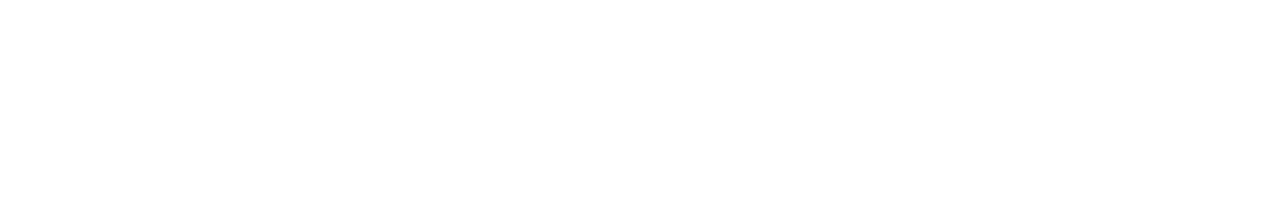
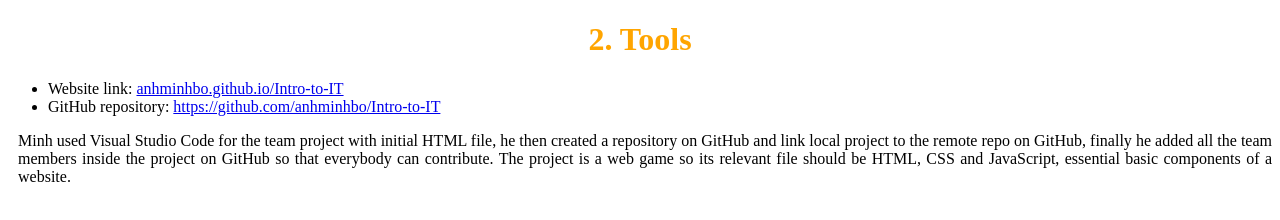
Before and after one commit to anhminhbo/Intro-to-IT, a plain HTML site: page html/asm-section/tools.html in a window 1280 px wide. Drawn offline with Linux system fonts and the light colour scheme.

Commit message:
update tools section and links in homepage

```diff
--- a/css/basic.css
+++ /dev/null
@@ -1 +0,0 @@
-/* Basic css */
--- /dev/null
+++ b/css/tools.css
@@ -0,0 +1,11 @@
+/* Tools css */
+h1 {
+  text-align: center;
+  color: orange;
+  /* background-color: black; */
+}
+
+p {
+    text-align: justify;
+    padding-left: 10px;
+}
--- a/html/asm-section/tools.html
+++ b/html/asm-section/tools.html
@@ -1 +1,38 @@
 <!-- For tools section -->
+<!DOCTYPE html>
+<html lang="en">
+  <head>
+    <meta charset="UTF-8" />
+    <meta http-equiv="X-UA-Compatible" content="IE=edge" />
+    <meta name="viewport" content="width=device-width, initial-scale=1.0" />
+    <title>Tools</title>
+    <link rel="stylesheet" href="../../css/tools.css" />
+  </head>
+  <body>
+    <h1 id="header">2. Tools</h1>
+    <ul>
+      <li>
+        Website link:
+        <a
+          href="https://anhminhbo.github.io/Intro-to-IT/?fbclid=IwAR0EgeWv9tKWb5B8LAmj8iQ37y10QF-t7S6T2sNk_brA2bKlRvUoKg0nUZU"
+          >anhminhbo.github.io/Intro-to-IT
+        </a>
+      </li>
+      <li>
+        GitHub repository:
+        <a
+          href="https://github.com/anhminhbo/Intro-to-IT?fbclid=IwAR2r7KcJzZldCou2AG62oYbYleYRSFLrjGwnZOq7ez_qe1Zs1wP35MjWL6Y"
+          >https://github.com/anhminhbo/Intro-to-IT</a
+        >
+      </li>
+    </ul>
+    <p>
+      Minh used Visual Studio Code for the team project with initial HTML file,
+      he then created a repository on GitHub and link local project to the
+      remote repo on GitHub, finally he added all the team members inside the
+      project on GitHub so that everybody can contribute. The project is a web
+      game so its relevant file should be HTML, CSS and JavaScript, essential
+      basic components of a website.
+    </p>
+  </body>
+</html>
```
Also changed, not shown: index.html (+11 -1 lines).
